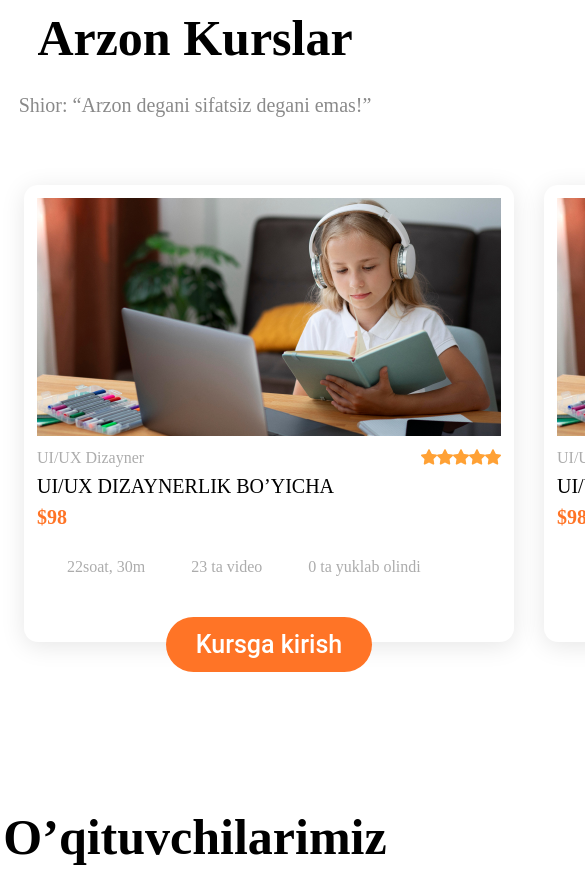
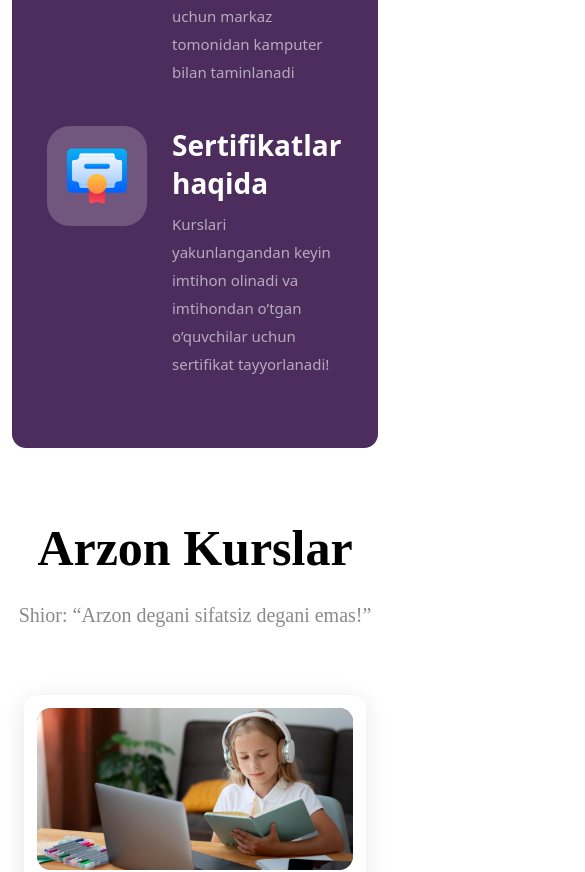
Before and after one commit to WebCoderLider/TEAM, a React (Vite) app in the folder frontend/: page / in a window 390 px wide. Shown: the part 1788-2660 px from the top of the page, 585 px wide, since content can reach past the window. Built offline with nearby package versions, Linux system fonts and the light colour scheme; some icons are missing.

Commit message:
course-info and courses is done responseve

```diff
--- a/frontend/src/components/courseArticle/CourseArticle.jsx
+++ b/frontend/src/components/courseArticle/CourseArticle.jsx
@@ -5,7 +5,7 @@ import { littleGirl, starIcons } from '../../assets'
 function CourseArticle() {
   return (
     <div className="course-article">
-      <img src={littleGirl} alt="little-girl-participating" />
+      <img src={littleGirl} alt="little-girl-participating" className='course-article__image'/>
       <span className="course-article__head">
         <h4 className="course-article__type">UI/UX Dizayner</h4>
         <div>
--- a/frontend/src/components/courseArticle/CourseArticle.scss
+++ b/frontend/src/components/courseArticle/CourseArticle.scss
@@ -4,6 +4,11 @@
   box-shadow: 0px 4px 25px 0px rgba(0, 0, 0, 0.1);
   padding: 13px;
   position: relative;
+  &__image {
+    width: 100%;
+    border-radius: 14px;
+    background: #b17373;
+  }
   &__head {
     display: flex;
     align-items: center;
@@ -77,3 +82,6 @@
     padding: 13px 30px;
   }
 }
+.course-article:hover {
+  box-shadow: rgba(0, 0, 0, 0.35) 0px 5px 15px;
+}
--- a/frontend/src/components/courseInfo/CourseInfo.scss
+++ b/frontend/src/components/courseInfo/CourseInfo.scss
@@ -6,19 +6,22 @@
     padding: 70px 35px;
     background-color: #4d2c5e;
     display: flex;
-		column-gap: 40px;
+    gap: 40px;
   }
   &__article {
     display: flex;
-		flex-basis: 33%;
     align-items: start;
     column-gap: 25px;
-		justify-content: space-between;
   }
   &__icon {
+    width: 100px;
+    height: 100px;
     border-radius: 23px;
     background: rgba(255, 255, 255, 0.2);
     padding: 24px;
+    display: flex;
+    align-items: center;
+    justify-content: center;
     cursor: pointer;
   }
   &__title {
@@ -36,3 +39,22 @@
     line-height: 28px; /* 186.667% */
   }
 }
+
+@media screen and (max-width: 1525px) {
+  .course-info {
+    &__article {
+      display: block;
+    }
+  }
+}
+@media screen and (max-width: 1000px) {
+  .course-info {
+    &__content {
+      display: flex;
+      flex-direction: column;
+    }
+    &__article {
+      display: flex;
+    }
+  }
+}
--- a/frontend/src/components/courses/Courses.scss
+++ b/frontend/src/components/courses/Courses.scss
@@ -8,3 +8,22 @@
     gap: 30px;
   }
 }
+
+@media screen and (max-width: 1000px) {
+  .courses {
+    &__content {
+      display: grid;
+      grid-template-columns: repeat(2, 1fr);
+      row-gap: 50px;
+    }
+  }
+}
+@media screen and (max-width: 767px) {
+  .courses {
+    &__content {
+      display: grid;
+      grid-template-columns: repeat(1, 1fr);
+      row-gap: 50px;
+    }
+  }
+}
```
Lines whose indentation alone changed are shown as unchanged.
